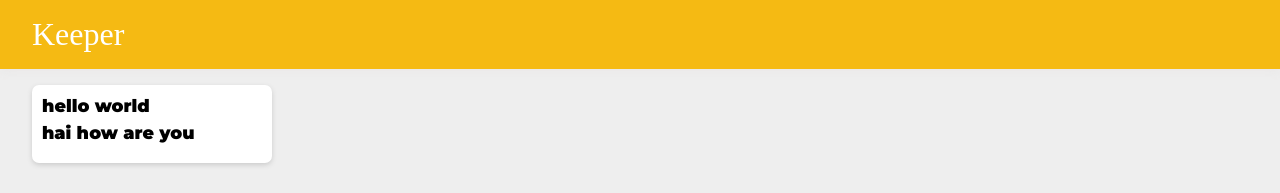
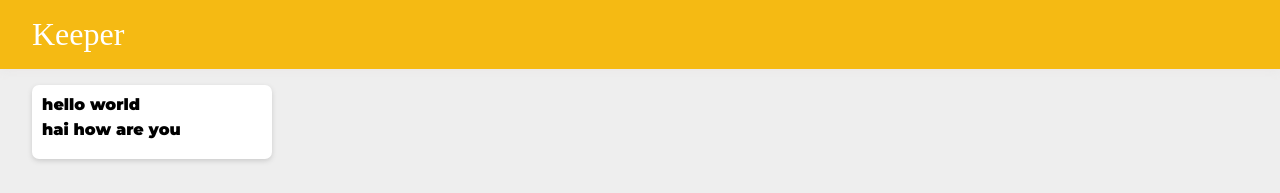
Before and after one commit to laksuryann/react-keeper-app, a React (Create React App) app: page / in a window 1280 px wide. Shown: the top 193 px of the page. Built offline with nearby package versions, Linux system fonts and the light colour scheme.

Commit message:
font sizes of note was revised in css .

```diff
--- a/public/styles.css
+++ b/public/styles.css
@@ -46,11 +46,11 @@
     float: left;
   }
   .note h1 {
-    font-size: 1.1em;
+    font-size: 1em;
     margin-bottom: 6px;
   }
   .note p {
-    font-size: 1.1em;
+    font-size: 1em;
     margin-bottom: 10px;
     white-space: pre-wrap;
     word-wrap: break-word;
```
